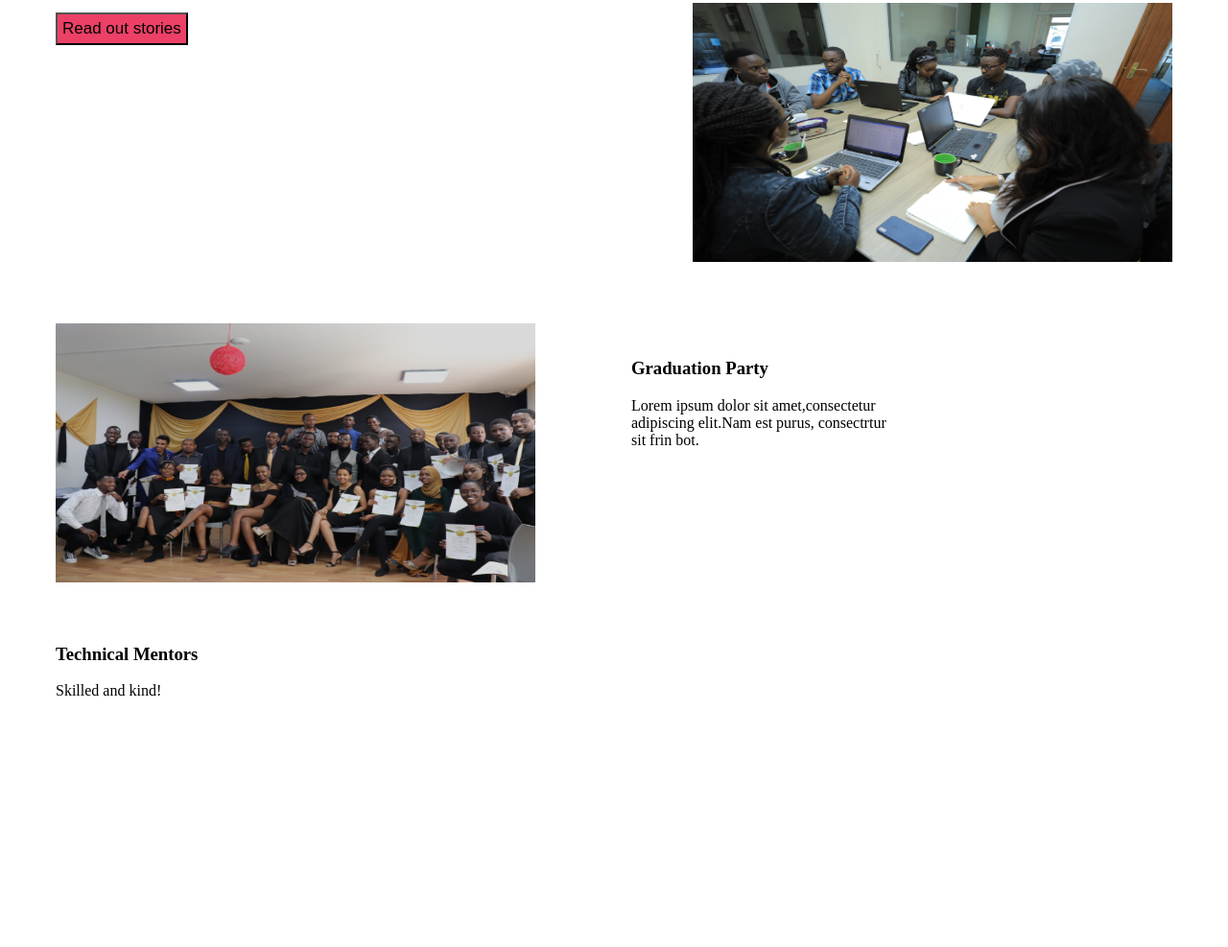
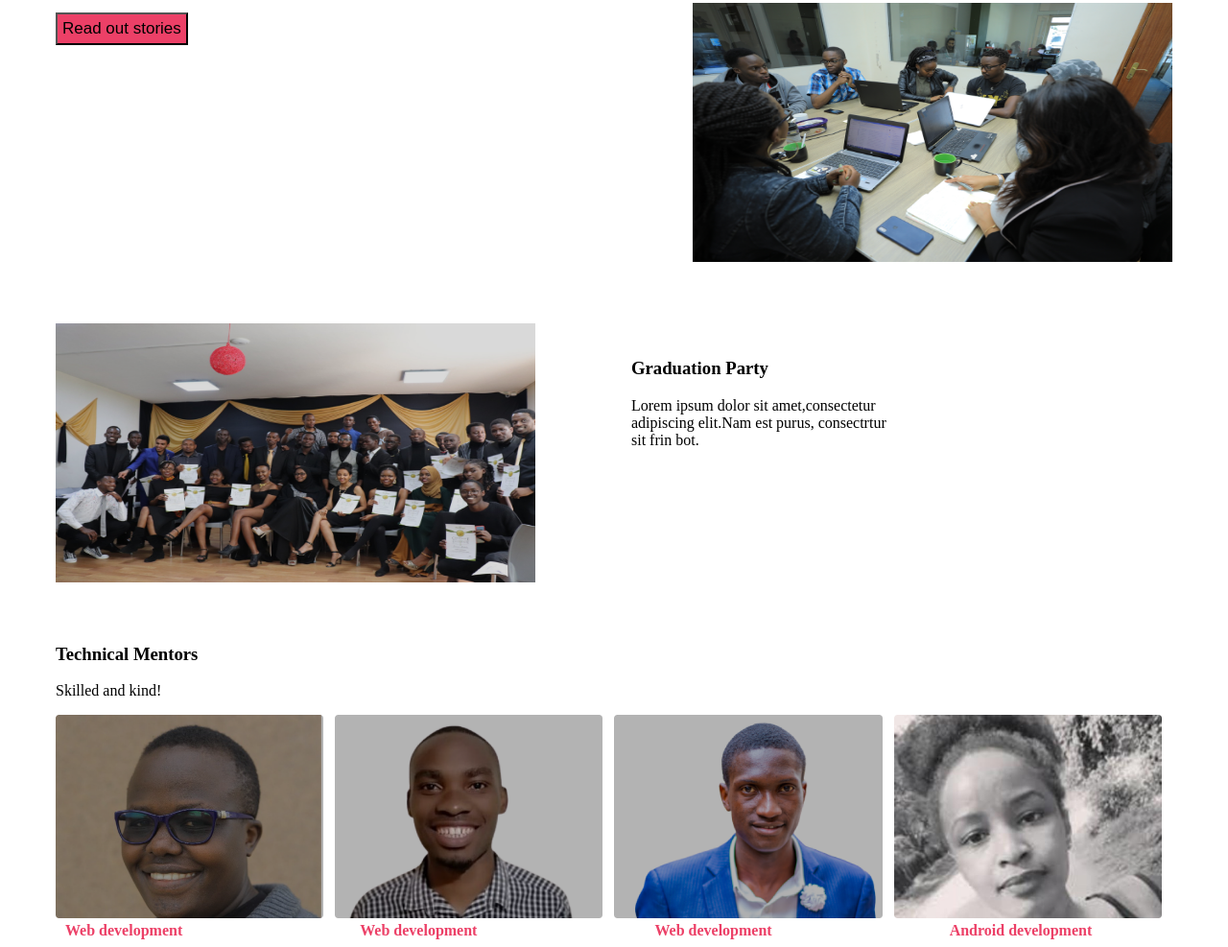
Before and after one commit to Kaburu12/moringa-school-website, a plain HTML site: page index.html in a window 1280 px wide. Shown: the part 860-1847 px from the top of the page at 96% size. Before the commit the page ends 1605 px from the top, so only its background shows below. Drawn offline with Linux system fonts and the light colour scheme.

Commit message:
unodered listing

```diff
--- a/index.html
+++ b/index.html
@@ -71,6 +71,22 @@
         <p>Skilled and kind!</p>
 
     </div>
+    <div id="pic4">
+        <img class="pic4" src="/images/image 5.png" alt="">
+        <img class="pic4" src="/images/image 6.png" alt="">
+        <img class="pic4" src="/images/image 7.png" alt="">
+        <img class="pic4" src="/images/image 8.png" alt="">
+    </div>
+    <div>
+        <ul>
+            <li><a href="#webdev">Web development</a></li>
+            <li><a href="#webdev">Web development</a></li>
+            <li><a href="#webdev">Web development</a></li>
+            <li><a href="#androiddev">Android development</a></li>
+        </ul>
+    </div>
+
+
 
 </body>
 
```
